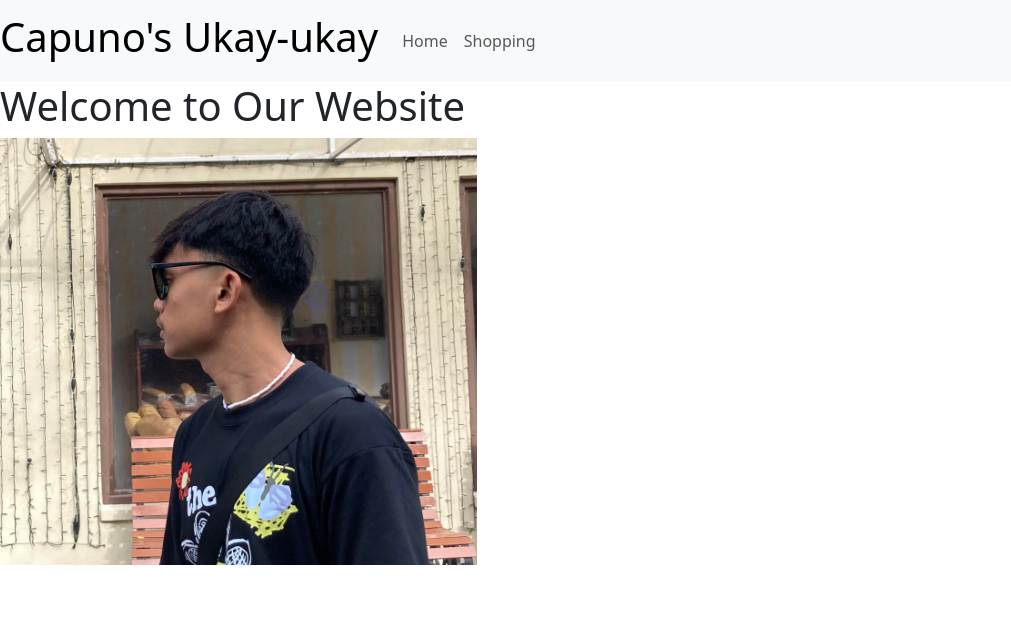
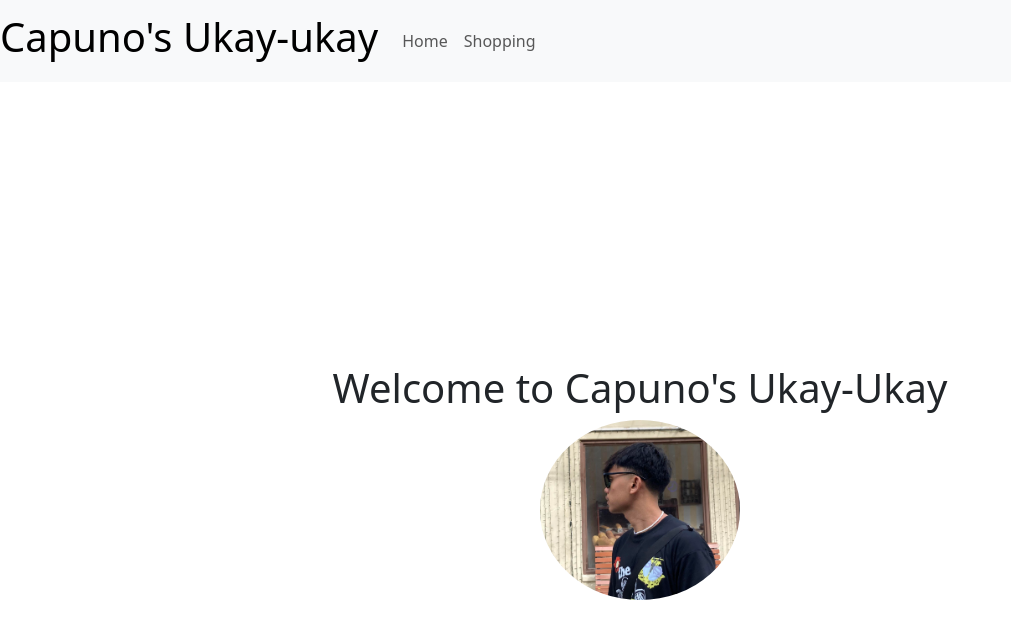
Before and after one commit to CCS112-Group-2/Capuno-s-Ukay-ukay, a React (Create React App) app in the folder capuno-s-ukay-ukay/: page /home in a window 1280 px wide. Shown: the top 638 px of the page, without its empty margins (0-1011 px from the left). Built offline with nearby package versions, Linux system fonts and the light colour scheme.

Commit message:
Home Logo & Products Border

```diff
--- a/capuno-s-ukay-ukay/src/components/HomePage.js
+++ b/capuno-s-ukay-ukay/src/components/HomePage.js
@@ -1,12 +1,19 @@
 import React from 'react';
 import logo from '../assets/logo.png'; // Import your logo image
+import { Container, Row, Col } from 'react-bootstrap';
 
 const HomePage = () => {
   return (
-    <div>
-      <h1>Welcome to Our Website</h1>
-      <img src={logo} alt="Company Logo" />
-    </div>
+    <Container className="d-flex justify-content-center align-items-center" style={{ minHeight: '100vh' }}>
+      <Row>
+        <Col xs={12} className="text-center">
+          <h1>Welcome to Capuno's Ukay-Ukay</h1>
+        </Col>
+        <Col xs={12} className="text-center">
+          <img src={logo} alt="Company Logo" className="rounded-circle" style={{ maxWidth: '200px', maxHeight: '200px' }} />
+        </Col>
+      </Row>
+    </Container>
   );
 };
 
--- a/capuno-s-ukay-ukay/src/components/Shopping.js
+++ b/capuno-s-ukay-ukay/src/components/Shopping.js
@@ -2,6 +2,7 @@ import React, { useState } from 'react';
 import Product from './Product';
 import AddToCartButton from './AddToCartButton';
 import CartSummary from './CartSummary';
+import { Card, Button } from 'react-bootstrap';
 
 const Shopping = ({ products, handleAddToCart, cartItems }) => {
   const [showCart, setShowCart] = useState(false);
@@ -17,14 +18,16 @@ const Shopping = ({ products, handleAddToCart, cartItems }) => {
       <div className="products-container">
         <div className="product-list">
           {products.map((product) => (
-            <div key={product.id} className="product-item">
-              <Product name={product.name} description={product.description} price={product.price} />
-              <AddToCartButton product={product} handleAddToCart={handleAddToCart} cartItems={cartItems} />
-            </div>
+            <Card key={product.id} className="product-item">
+              <Card.Body>
+                <Product name={product.name} description={product.description} price={product.price} />
+                <AddToCartButton product={product} handleAddToCart={handleAddToCart} cartItems={cartItems} />
+              </Card.Body>
+            </Card>
           ))}
         </div>
       </div>
-      <button onClick={toggleCart}>View Cart</button>
+      <Button variant="primary" onClick={toggleCart}>View Cart</Button>
       {showCart && <CartSummary cartItems={cartItems} />}
     </div>
   );
```
